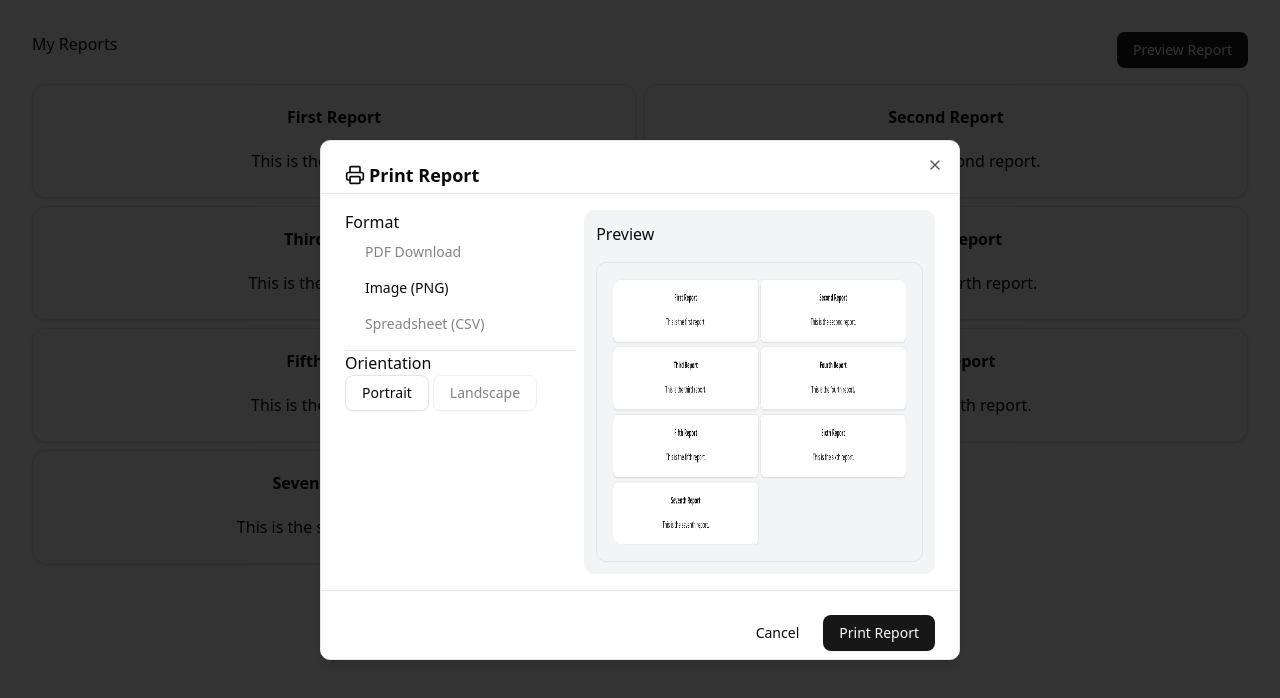
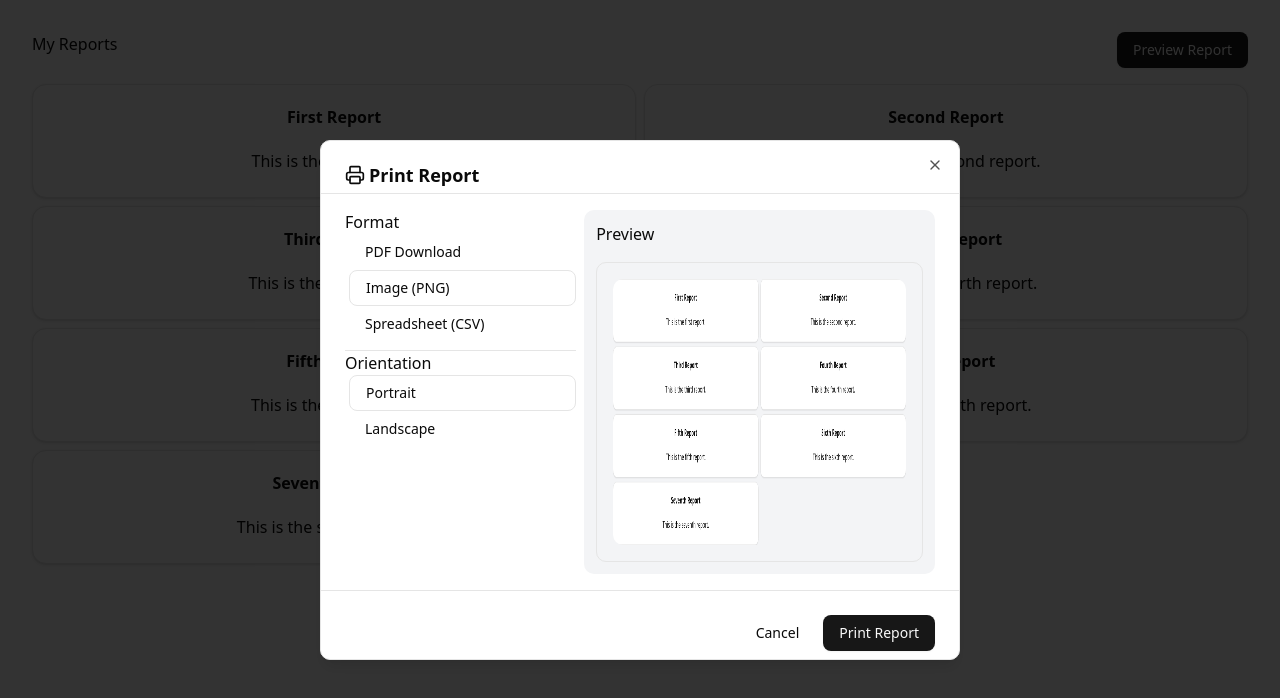
Before and after one commit to kennethlili/modal-preview, a React (Vite) app: page / in a window 1280 px wide. Both pictures are taken after a click on the button "Preview Report". Shown: the top 698 px of the page. Built offline with nearby package versions, Linux system fonts and the light colour scheme.

Commit message:
feat(UI): add report format and orientation state selection to preview modal

```diff
--- a/src/components/previewReportModal.tsx
+++ b/src/components/previewReportModal.tsx
@@ -9,34 +9,85 @@ import {
 } from "./ui/dialog";
 import { Loader, Printer } from "lucide-react";
 import { usePreviewReports } from "@/hooks/usePreviewReports";
+import { REPORT_FORMATS, REPORT_ORIENTATIONS } from "@/constants";
 
-function PreviewReportFormatSection() {
+const getReportFormatBtnText = (format: keyof typeof REPORT_FORMATS) => {
+  switch (format) {
+    case "PDF":
+      return "PDF Download";
+    case "PNG":
+      return "Image (PNG)";
+    case "CSV":
+      return "Spreadsheet (CSV)";
+    default: {
+      // to prevent unhandled cases and throw error on typescript level
+      const _exhaustiveCheck: never = format;
+      return _exhaustiveCheck;
+    }
+  }
+};
+
+function PreviewReportFormatSection({
+  format,
+  setFormat,
+}: {
+  format: keyof typeof REPORT_FORMATS;
+  setFormat: (format: keyof typeof REPORT_FORMATS) => void;
+}) {
   return (
     <div>
       <h3>Format</h3>
       <div className="flex flex-col ml-1">
-        <Button variant={"ghost"} disabled className="justify-start">
-          PDF Download
-        </Button>
-        <Button variant={"ghost"} className="justify-start">
-          Image (PNG)
-        </Button>
-        <Button variant={"ghost"} disabled className="justify-start">
-          Spreadsheet (CSV)
-        </Button>
+        {Object.values(REPORT_FORMATS).map((fmt) => (
+          <Button
+            key={fmt}
+            variant={"ghost"}
+            className={`justify-start ${format === fmt ? "border" : ""}`}
+            onClick={() => setFormat(fmt)}
+          >
+            {getReportFormatBtnText(fmt)}
+          </Button>
+        ))}
       </div>
     </div>
   );
 }
-function PreviewReportOrientationSection() {
+
+const getReportOrientationBtnText = (ori: keyof typeof REPORT_ORIENTATIONS) => {
+  switch (ori) {
+    case "LANDSCAPE":
+      return "Landscape";
+    case "PORTRAIT":
+      return "Portrait";
+    default: {
+      // to prevent unhandled cases and throw error on typescript level
+      const _exhaustiveCheck: never = ori;
+      return _exhaustiveCheck;
+    }
+  }
+};
+
+function PreviewReportOrientationSection({
+  orientation,
+  setOrientation,
+}: {
+  orientation: keyof typeof REPORT_ORIENTATIONS;
+  setOrientation: (orientation: keyof typeof REPORT_ORIENTATIONS) => void;
+}) {
   return (
     <div className="border-t">
       <h3>Orientation</h3>
-      <div className="flex flex-row gap-1 flex-wrap">
-        <Button variant={"outline"}>Portrait</Button>
-        <Button variant={"outline"} disabled>
-          Landscape
-        </Button>
+      <div className="flex flex-col ml-1">
+        {Object.values(REPORT_ORIENTATIONS).map((ori) => (
+          <Button
+            key={ori}
+            variant={"ghost"}
+            className={`justify-start ${orientation === ori ? "border" : ""}`}
+            onClick={() => setOrientation(ori)}
+          >
+            {getReportOrientationBtnText(ori)}
+          </Button>
+        ))}
       </div>
     </div>
   );
@@ -51,8 +102,15 @@ export function PreviewReportModal({
 }) {
   const onClose = () => onOpenChange(false);
 
-  const { isLoading, previewImage, handleDownloadPreviewImage } =
-    usePreviewReports(isOpen, onClose);
+  const {
+    isLoading,
+    previewImage,
+    handleDownloadPreviewImage,
+    format,
+    orientation,
+    setFormat,
+    setOrientation,
+  } = usePreviewReports(isOpen, onClose);
 
   return (
     <Dialog open={isOpen} onOpenChange={onOpenChange}>
@@ -66,8 +124,11 @@ export function PreviewReportModal({
         </DialogHeader>
         <DialogBody className="grid grid-cols-1 sm:grid-cols-5 gap-2">
           <div className="sm:col-span-2 flex flex-col gap-2">
-            <PreviewReportFormatSection />
-            <PreviewReportOrientationSection />
+            <PreviewReportFormatSection format={format} setFormat={setFormat} />
+            <PreviewReportOrientationSection
+              orientation={orientation}
+              setOrientation={setOrientation}
+            />
           </div>
           <div className="sm:col-span-3 bg-gray-100 p-3 rounded-lg sm:mt-0 mt-4">
             <div>Preview</div>
--- a/src/constants.ts
+++ b/src/constants.ts
@@ -32,3 +32,14 @@ export const REPORTS: ReportItemProps[] = [
     content: "This is the seventh report.",
   },
 ];
+
+export const REPORT_FORMATS = {
+  PDF: "PDF",
+  PNG: "PNG",
+  CSV: "CSV",
+} as const;
+
+export const REPORT_ORIENTATIONS = {
+  PORTRAIT: "PORTRAIT",
+  LANDSCAPE: "LANDSCAPE",
+} as const;
--- a/src/hooks/usePreviewReports.ts
+++ b/src/hooks/usePreviewReports.ts
@@ -1,4 +1,8 @@
-import { REPORT_NODE_ID } from "@/constants";
+import {
+  REPORT_FORMATS,
+  REPORT_NODE_ID,
+  REPORT_ORIENTATIONS,
+} from "@/constants";
 import { toPng } from "html-to-image";
 import { useEffect, useState } from "react";
 
@@ -7,6 +11,9 @@ export function usePreviewReports(
   onCloseModal: () => void
 ) {
   const [isLoading, setIsLoading] = useState<boolean>(false);
+  const [format, setFormat] = useState<keyof typeof REPORT_FORMATS>("PNG");
+  const [orientation, setOrientation] =
+    useState<keyof typeof REPORT_ORIENTATIONS>("PORTRAIT");
   const [previewImage, setPreviewImage] = useState<string | null>(null);
   useEffect(() => {
     if (isModalOpen) handlePreview();
@@ -39,5 +46,14 @@ export function usePreviewReports(
     link.click();
     onCloseModal();
   };
-  return { isLoading, previewImage, handleDownloadPreviewImage };
+  return {
+    isLoading,
+    previewImage,
+    handleDownloadPreviewImage,
+    // state for format and orientation
+    format,
+    setFormat,
+    orientation,
+    setOrientation,
+  };
 }
```
